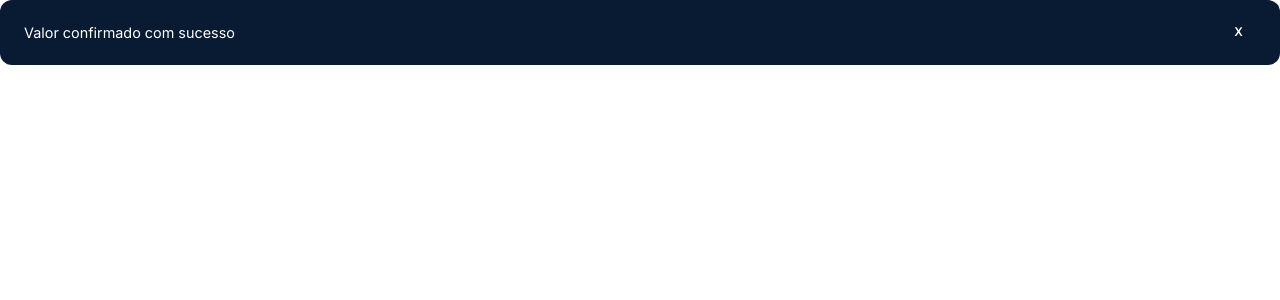
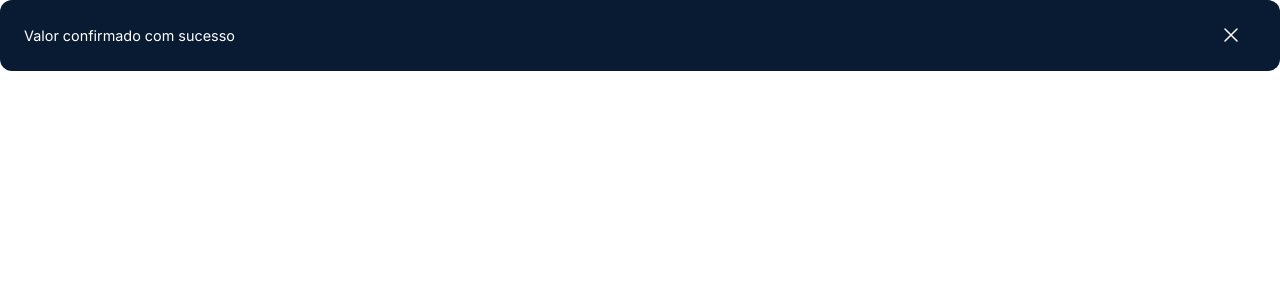
Before and after one commit to almt00/savee, a Next.js app: page /teste in a window 1280 px wide. Shown: the top 300 px of the page. Built offline with nearby package versions, Linux system fonts and the light colour scheme.

Commit message:
Update components/elements/Toaster.js

```diff
--- a/components/elements/Toaster.js
+++ b/components/elements/Toaster.js
@@ -14,7 +14,8 @@ export default function Toaster (){
     return (
       <Container>
         <BannerText>Valor confirmado com sucesso</BannerText>
-        <Cross onClick={hideToaster}>X</Cross>
+<Cross onClick={hideToaster}><svg xmlns="http://www.w3.org/2000/svg" fill="none" viewBox="0 0 24 24" stroke-width="1.5" stroke="currentColor" class="w-6 h-6"><path stroke-linecap="round" stroke-linejoin="round" d="M6 18L18 6M6 6l12 12" /></svg>
+</Cross>
       </Container>
     );
   }
```
